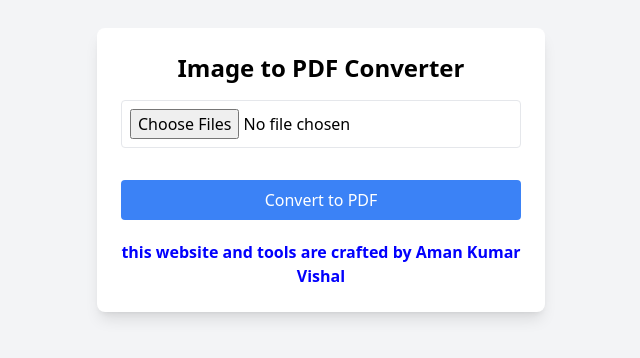
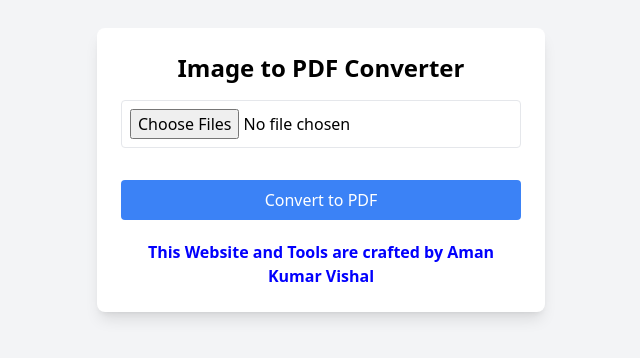
Before and after one commit to amankumarvishal/ghibli, a plain HTML site: page index.html in a window 1280 px wide. Shown: the part 230-588 px from the top of the page, without its empty margins (319-959 px from the left). Drawn offline with nearby package versions, Linux system fonts and the light colour scheme.

Commit message:
Update index.html

```diff
--- a/index.html
+++ b/index.html
@@ -35,7 +35,7 @@
     <div id="preview" class="mb-4 flex flex-wrap justify-center"></div>
     <button id="convertBtn" class="w-full bg-blue-500 text-white p-2 rounded hover:bg-blue-600">Convert to PDF</button>
     <a id="downloadLink" class="hidden"></a>
-    <p class="rgb-highlight">this website and tools are crafted by Aman Kumar Vishal</p>
+    <p class="rgb-highlight">This Website and Tools are crafted by Aman Kumar Vishal</p>
   </div>
 
   <script>
```
